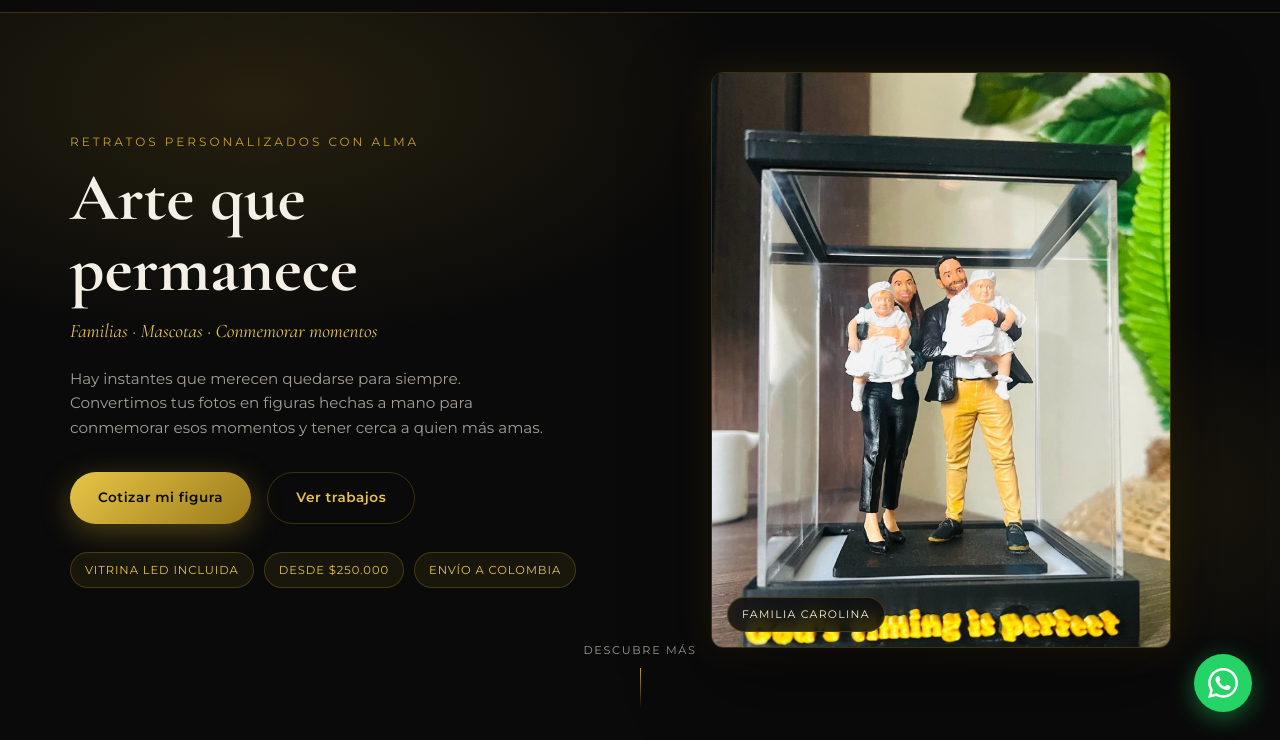
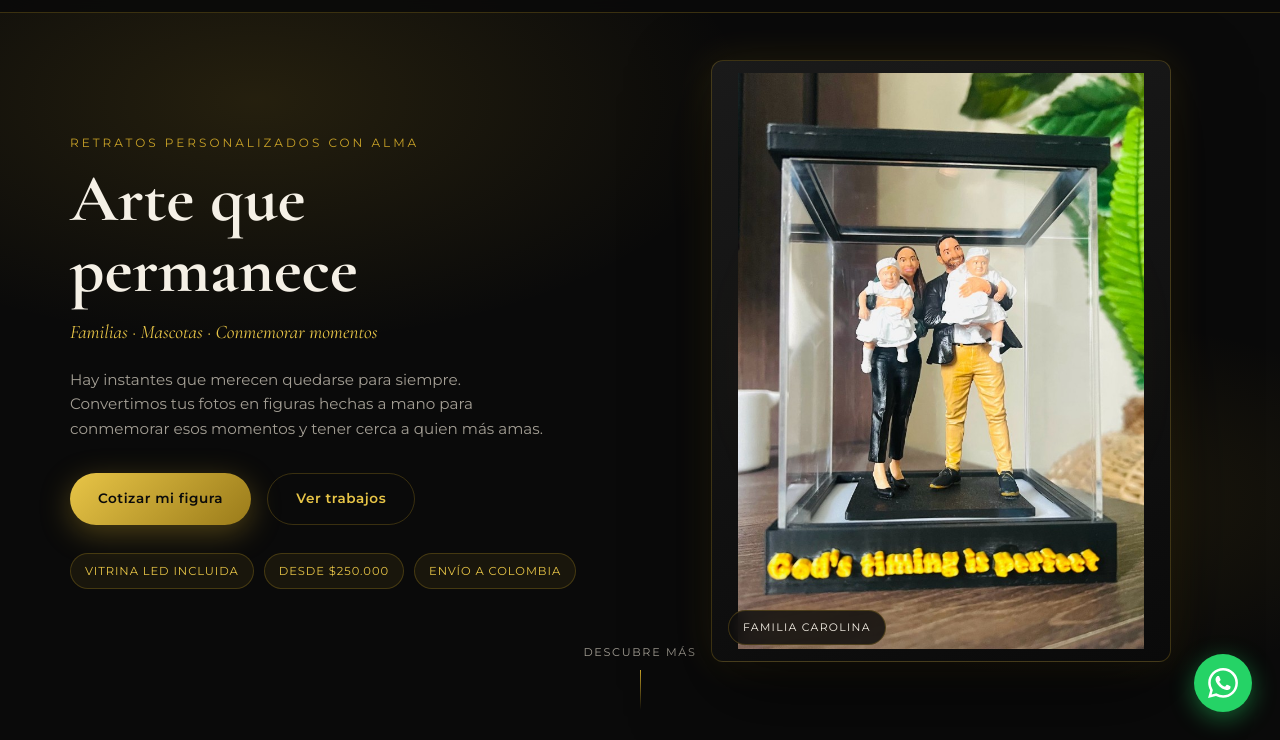
Before and after one commit to Sabaton9804/flippart-web, a website: page web/index.html in a window 1280 px wide. Shown: the part 60-800 px from the top of the page. Drawn offline with nearby package versions, Linux system fonts and the light colour scheme.

Commit message:
Refinar showcase del hero: marco en contenedor e imagen con object-fit contain.

```diff
--- a/web/css/style.css
+++ b/web/css/style.css
@@ -214,6 +214,11 @@ a { color: inherit; text-decoration: none; }
   position: relative;
   justify-self: center;
   width: min(100%, 460px);
+  background: linear-gradient(160deg, #1a1a1a, #0a0a0a);
+  border-radius: var(--radius);
+  border: 1px solid var(--border);
+  padding: 12px;
+  box-shadow: 0 30px 80px rgba(0, 0, 0, 0.55), 0 0 40px rgba(201, 162, 39, 0.15);
 }
 
 .hero__showcase-glow {
@@ -228,13 +233,11 @@ a { color: inherit; text-decoration: none; }
 .hero__showcase-img {
   position: relative;
   z-index: 1;
+  display: block;
   width: 100%;
   max-height: min(72vh, 640px);
-  object-fit: cover;
-  object-position: center top;
-  border-radius: var(--radius);
-  border: 1px solid var(--border);
-  box-shadow: 0 30px 80px rgba(0, 0, 0, 0.55), 0 0 40px rgba(201, 162, 39, 0.15);
+  object-fit: contain;
+  object-position: center;
 }
 
 .hero__showcase-tag {
```
